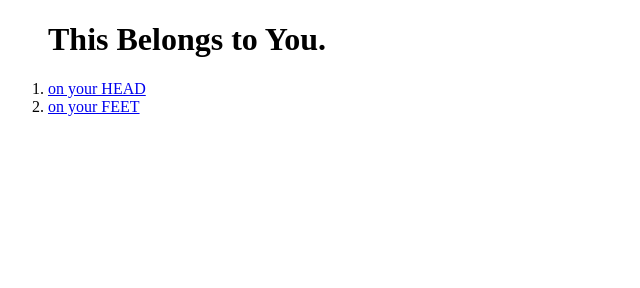
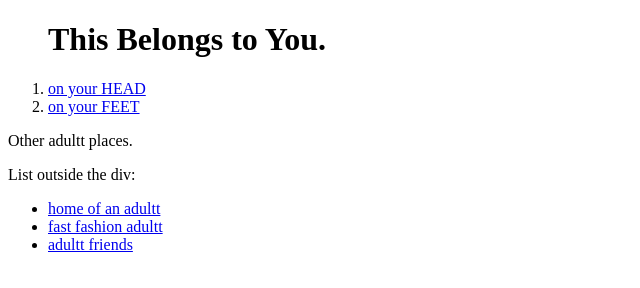
Before and after one commit to stp13/Project0, a plain HTML site: page index.html in a window 1280 px wide. Shown: the whole page, without its empty margins (0-640 px from the left). Drawn offline with Linux system fonts and the light colour scheme.

Commit message:
updated links and added scss

```diff
--- a/index.html
+++ b/index.html
@@ -2,12 +2,26 @@
 <html>
     <head>
         <title>adultt</title>
+        <link rel="stylesheet" href="nstg.css">
     </head>
     <body>
+      <div>
         <ol>
           <h1>This Belongs to You.</h1>
             <li><a href="head.html">on your HEAD</a></li>
             <li><a href="feet.html">on your FEET</a></li>
           </ol>
+
+</div>
+
+<p>Other adultt places.</p>
+
+List outside the div:
+<ul>
+    <li><a href="https://adultt.bigcartel.com">home of an adultt</a></li>
+    <li><a href="https://society6.com/adultt">fast fashion adultt</a></li>
+    <li><a href="https://www.instagram.com/light_and_sound_interface_inc/">adultt friends</a></li>
+</ul>
+
 </body>
 </html>
```
Lines whose indentation alone changed are shown as unchanged.
